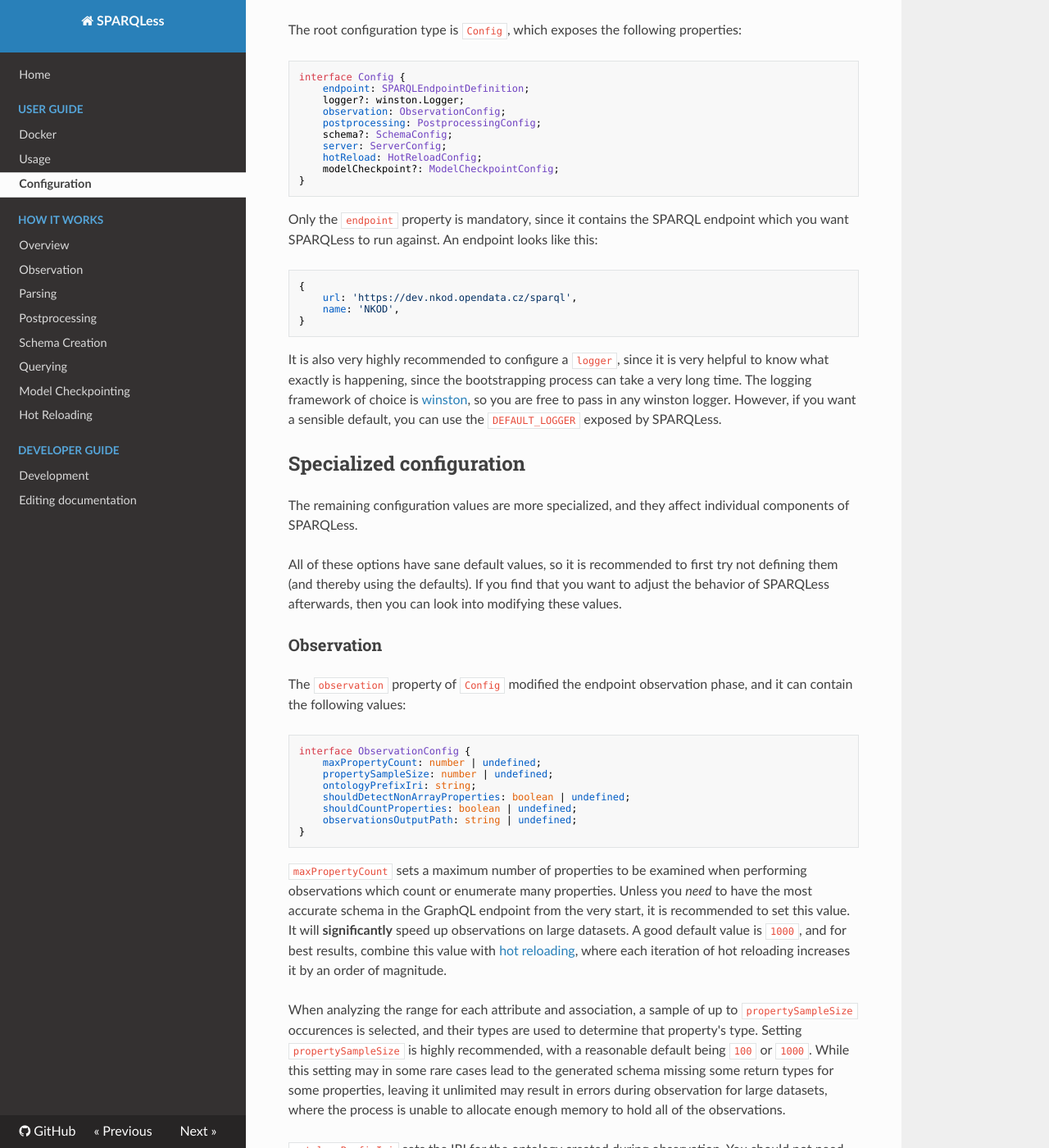
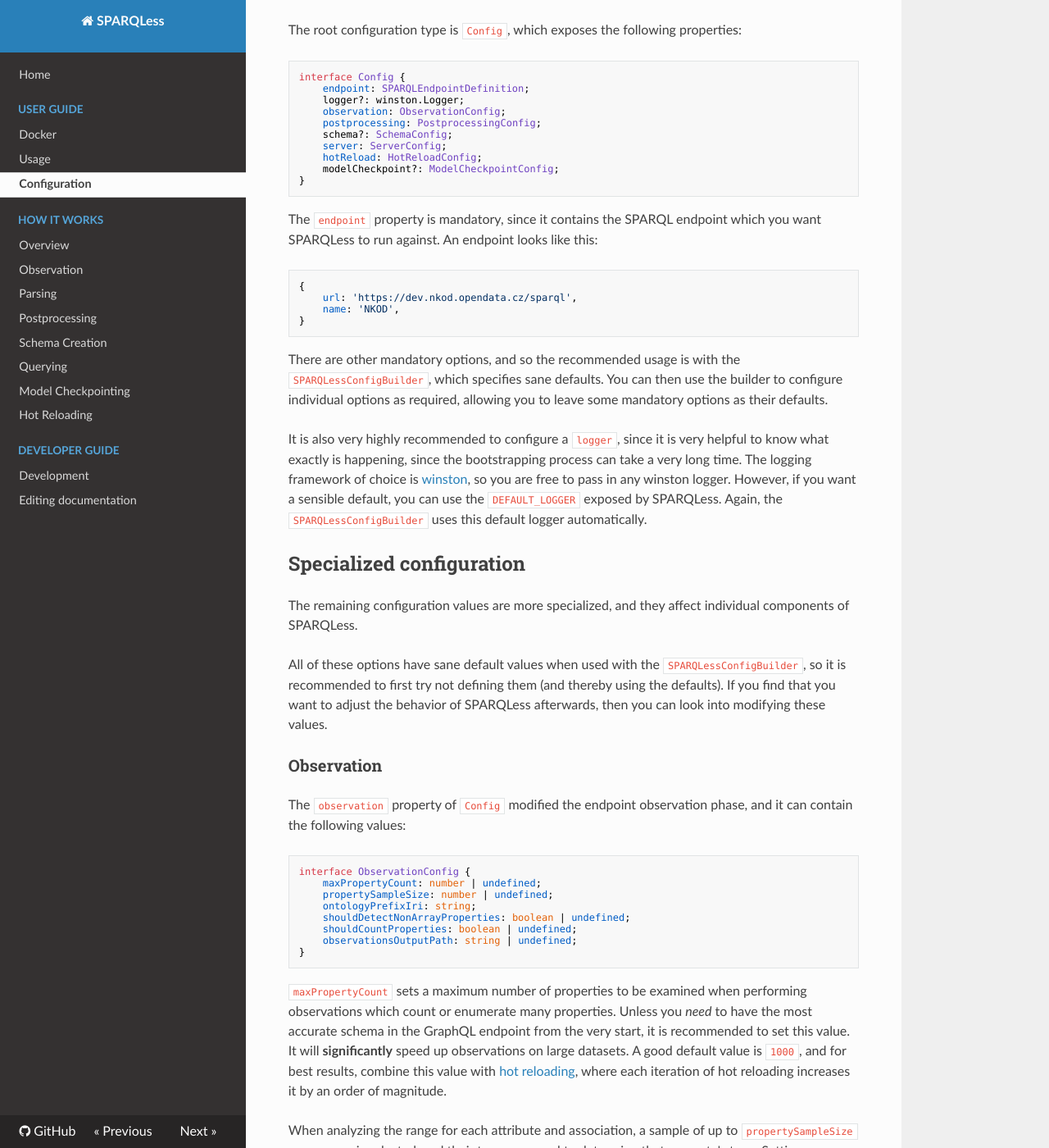
Before and after one commit to mff-uk/sparqless, an MkDocs documentation site: the page built from docs/configuration.md, in a window 1280 px wide and 1400 px high, scrolled down 779 px. Shown: the whole window at 82% size. Built offline with MkDocs 1.6.1, drawn with Linux system fonts in a browser that asks for light colours; nearby versions of some CDN libraries.

Commit message:
feat(docs): update various docs

````diff
--- a/docs/configuration.md
+++ b/docs/configuration.md
@@ -48,7 +48,7 @@
 }
 ```
 
-Only the `endpoint` property is mandatory, since it contains the SPARQL endpoint
+The `endpoint` property is mandatory, since it contains the SPARQL endpoint
 which you want SPARQLess to run against. An endpoint looks like this:
 
 ```ts
@@ -58,19 +58,27 @@
 }
 ```
 
+There are other mandatory options, and so the recommended usage
+is with the `SPARQLessConfigBuilder`, which specifies sane defaults.
+You can then use the builder to configure individual options
+as required, allowing you to leave some mandatory options
+as their defaults.
+
 It is also very highly recommended to configure a `logger`, since it is
 very helpful to know what exactly is happening, since the bootstrapping
 process can take a very long time. The logging framework of choice
 is [winston](https://github.com/winstonjs/winston), so you are free to
 pass in any winston logger. However, if you want a sensible default,
 you can use the `DEFAULT_LOGGER` exposed by SPARQLess.
+Again, the `SPARQLessConfigBuilder` uses this default logger automatically.
 
 ## Specialized configuration
 
 The remaining configuration values are more specialized,
 and they affect individual components of SPARQLess.
 
-All of these options have sane default values, so it is
+All of these options have sane default values when used with
+the `SPARQLessConfigBuilder`, so it is
 recommended to first try not defining them (and thereby
 using the defaults). If you find that you want to adjust
 the behavior of SPARQLess afterwards, then you can
````
Also changed, not shown: README.md (+8 -0 lines), docs/development.md (+4 -0 lines), docs/index.md (+10 -0 lines), docs/observation.md (+4 -2 lines), docs/postprocessing.md (+1 -1 lines), docs/usage.md (+4 -4 lines).
